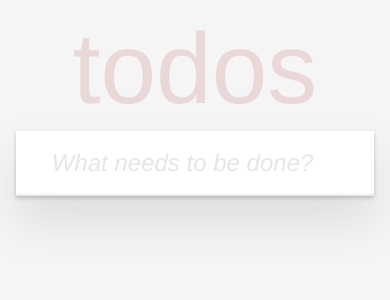
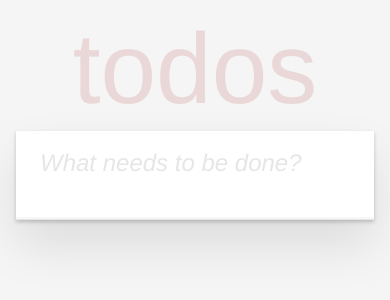
Before and after one commit to carlosfernandezcabrero/todo-app-react, a React (Vite) app: page / in a window 390 px wide. Shown: the top 300 px of the page. Built offline with nearby package versions, Linux system fonts and the light colour scheme.

Commit message:
feat: nuevo layout para añadir un nuevo Todo en móvil

```diff
--- a/src/components/add-todo/AddTodo.jsx
+++ b/src/components/add-todo/AddTodo.jsx
@@ -27,10 +27,10 @@ export const AddTodo = () => {
   }
 
   return (
-    <div className="todos-add text-2xl text-left py-4 px-3 bg-[#fff] flex items-center sm:gap-6 gap-1">
+    <div className="todos-add text-2xl text-left py-4 px-3 bg-[#fff] flex items-center justify-center sm:flex-row flex-col-reverse gap-6 flex-wrap">
       <button
         type="button"
-        className="sm:w-8 w-16"
+        className="w-8"
         onClick={handleCompleteAll}
         aria-label="selectAll"
       >
```
